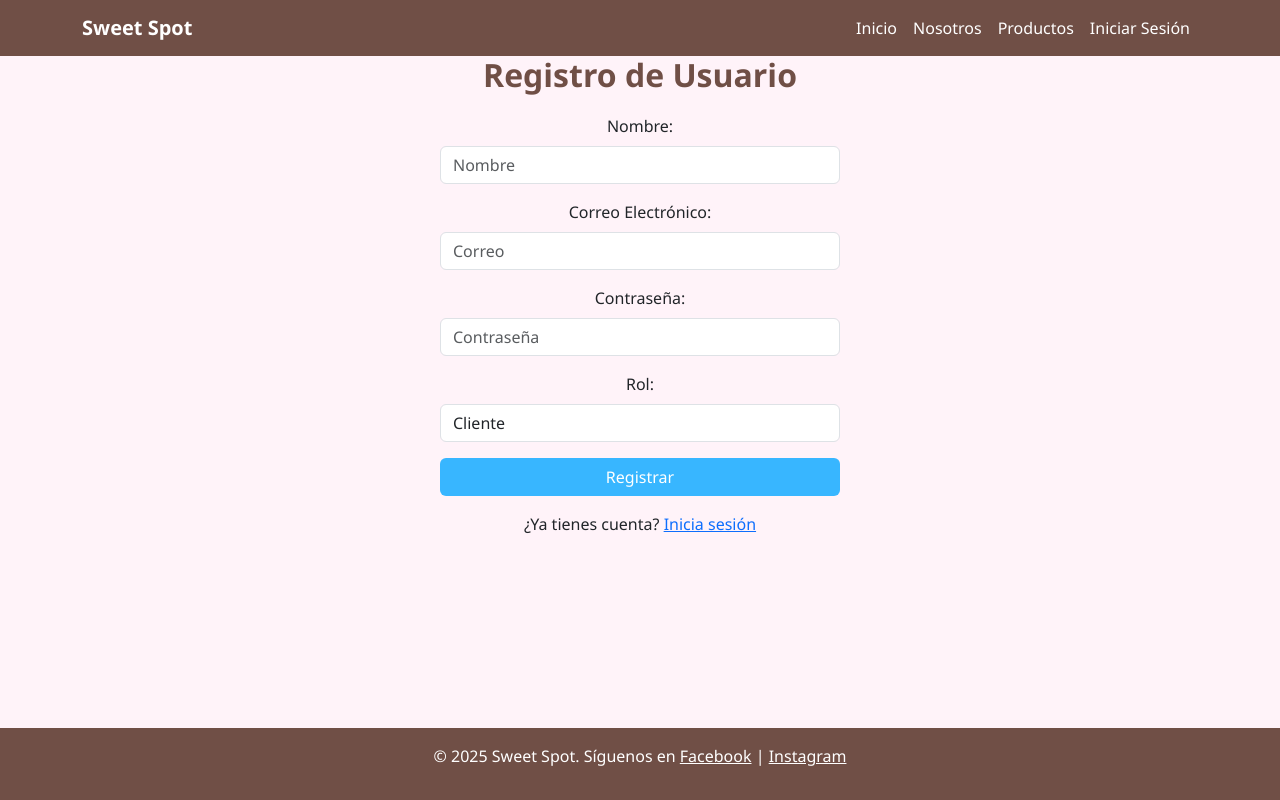
After one commit to Iamjoseph2006/mi_proyecto_flask, a Flask app: page /register in a window 1280 px wide. The commit adds this page. Run offline with Flask 3, Linux system fonts and the light colour scheme.

Commit message:
Semana 14

```diff
--- a/app.py
+++ b/app.py
@@ -1,5 +1,7 @@
 from flask import Flask, render_template, request, redirect, url_for, flash
-from inventario.inventario import Inventario  # Tu clase con SQLite
+from flask_login import LoginManager, UserMixin, login_user, logout_user, login_required, current_user
+from werkzeug.security import generate_password_hash, check_password_hash
+from inventario.inventario import Inventario
 from conexion.conexion import obtener_conexion_mysql
 import os
 import json
@@ -8,50 +10,60 @@ import csv
 app = Flask(__name__)
 app.secret_key = "mi_clave_secreta"
 
-# Crear instancia global de inventario
+# ------------------ LOGIN ------------------
+login_manager = LoginManager()
+login_manager.login_view = "login"
+login_manager.init_app(app)
+
+# ------------------ CLASE USUARIO ------------------
+class Usuario(UserMixin):
+    def __init__(self, id_usuario, nombre, mail, rol, password_hash):
+        self.id = id_usuario
+        self.nombre = nombre
+        self.mail = mail
+        self.rol = rol
+        self.password = password_hash
+
+@login_manager.user_loader
+def load_user(user_id):
+    conexion = obtener_conexion_mysql()
+    cursor = conexion.cursor(dictionary=True)
+    cursor.execute("SELECT * FROM usuarios WHERE id_usuario = %s", (user_id,))
+    row = cursor.fetchone()
+    conexion.close()
+    if row:
+        return Usuario(row["id_usuario"], row["nombre"], row["mail"], row["rol"], row["password"])
+    return None
+
+# ------------------ INVENTARIO ------------------
 inv = Inventario()
 
-# Carpeta donde estarán los archivos
 DATA_FOLDER = "datos"
 TXT_FILE = os.path.join(DATA_FOLDER, "datos.txt")
 JSON_FILE = os.path.join(DATA_FOLDER, "datos.json")
 CSV_FILE = os.path.join(DATA_FOLDER, "datos.csv")
-
-# Asegurarnos que la carpeta existe
 os.makedirs(DATA_FOLDER, exist_ok=True)
 
 # ------------------ FUNCIONES AUXILIARES ------------------
-
 def sincronizar_archivos():
-    """
-    Sincroniza todos los productos de SQLite con los archivos TXT, JSON y CSV
-    """
-    productos = inv.obtener_productos()  # Trae todos los productos de la base de datos
-
-    # TXT
+    productos = inv.obtener_productos()
     with open(TXT_FILE, "w", encoding="utf-8") as f:
         for p in productos:
             f.write(f"{p.nombre},{p.cantidad},{p.precio}\n")
-
-    # JSON
     data_json = [{"nombre": p.nombre, "cantidad": p.cantidad, "precio": p.precio} for p in productos]
     with open(JSON_FILE, "w", encoding="utf-8") as f:
         json.dump(data_json, f, indent=4)
-
-    # CSV
     with open(CSV_FILE, "w", newline="", encoding="utf-8") as f:
         writer = csv.writer(f)
         writer.writerow(["nombre", "cantidad", "precio"])
         for p in productos:
             writer.writerow([p.nombre, p.cantidad, p.precio])
 
-
 def leer_txt():
     if not os.path.exists(TXT_FILE):
         return []
     with open(TXT_FILE, "r", encoding="utf-8") as f:
         lines = [line.strip().split(",") for line in f.readlines()]
-        # Convertir cantidad y precio a números
         return [{"nombre": l[0], "cantidad": int(l[1]), "precio": float(l[2])} for l in lines]
 
 def leer_json():
@@ -70,7 +82,6 @@ def leer_csv():
         reader = csv.DictReader(f)
         productos = []
         for row in reader:
-            # Convertimos cantidad y precio a números
             productos.append({
                 "nombre": row.get("nombre", ""),
                 "cantidad": int(row.get("cantidad", 0)),
@@ -78,8 +89,7 @@ def leer_csv():
             })
         return productos
 
-# ------------------ RUTAS ------------------
-
+# ------------------ RUTAS PÁGINAS ------------------
 @app.route("/")
 def index():
     return render_template("index.html")
@@ -88,19 +98,15 @@ def index():
 def about():
     return render_template("about.html")
 
-# Página de productos con SQLite y sincronización
+# ------------------ PRODUCTOS ------------------
 @app.route("/productos", methods=["GET", "POST"])
 def productos():
     if request.method == "POST" and "add" in request.form:
         nombre = request.form["nombre"]
         cantidad = int(request.form["cantidad"])
         precio = float(request.form["precio"])
-
-        # Guardar en SQLite
         inv.agregar_producto(nombre, cantidad, precio)
-        # Sincronizar archivos con todos los productos
         sincronizar_archivos()
-
         flash("✅ Producto añadido con éxito", "success")
         return redirect(url_for("productos"))
 
@@ -114,7 +120,7 @@ def productos():
 @app.route("/eliminar/<int:id_producto>")
 def eliminar(id_producto):
     inv.eliminar_producto(id_producto)
-    sincronizar_archivos()  # Mantener archivos actualizados
+    sincronizar_archivos()
     flash("🗑️ Producto eliminado", "danger")
     return redirect(url_for("productos"))
 
@@ -136,8 +142,7 @@ def editar(id_producto):
         return redirect(url_for("productos"))
     return render_template("editar.html", producto=producto)
 
-# ------------------ NUEVAS RUTAS PARA ARCHIVOS ------------------
-
+# ------------------ ARCHIVOS ------------------
 @app.route("/productos_txt")
 def productos_txt():
     productos = leer_txt()
@@ -153,7 +158,68 @@ def productos_csv():
     productos = leer_csv()
     return render_template("productos_csv.html", productos=productos)
 
+# --- LOGIN / REGISTER ajustado a tu tabla ---
+@app.route("/register", methods=["GET", "POST"])
+def register():
+    if request.method == "POST":
+        nombre = request.form["nombre"]
+        mail = request.form["mail"]
+        rol = request.form.get("rol", "cliente")
+        password = request.form["password"]
+        password_hash = generate_password_hash(password)  # Guardamos hash en "password"
 
+        conexion = obtener_conexion_mysql()
+        cursor = conexion.cursor()
+        try:
+            cursor.execute(
+                "INSERT INTO usuarios (nombre, mail, password, rol) VALUES (%s,%s,%s,%s)",
+                (nombre, mail, password_hash, rol)
+            )
+            conexion.commit()
+            flash("✅ Usuario registrado con éxito", "success")
+            return redirect(url_for("login"))
+        except Exception as e:
+            flash(f"❌ Error al registrar usuario: {e}", "danger")
+        finally:
+            conexion.close()
+    return render_template("register.html")
+
+
+@app.route("/login", methods=["GET", "POST"])
+def login():
+    if request.method == "POST":
+        mail = request.form["mail"]
+        password = request.form["password"]
+        conexion = obtener_conexion_mysql()
+        cursor = conexion.cursor(dictionary=True)
+        cursor.execute("SELECT * FROM usuarios WHERE mail=%s", (mail,))
+        row = cursor.fetchone()
+        conexion.close()
+
+        if row and row["password"] and check_password_hash(row["password"], password):
+            usuario = Usuario(row["id_usuario"], row["nombre"], row["mail"], row["rol"], row["password"])
+            login_user(usuario)
+            flash("✅ Sesión Iniciada", "success")
+            return redirect(url_for("dashboard"))
+        else:
+            flash("❌ Correo o Contraseña Incorrectos", "danger")
+    return render_template("login.html")
+
+@app.route("/logout")
+@login_required
+def logout():
+    logout_user()
+    flash("✅ Sesión Cerrada", "success")
+    return redirect(url_for("index"))
+
+
+# ------------------ RUTA PROTEGIDA ------------------
+@app.route("/dashboard")
+@login_required
+def dashboard():
+    return render_template("dashboard.html", nombre=current_user.nombre, rol=current_user.rol)
+
+# ------------------ TEST DB ------------------
 @app.route("/test_db")
 def test_db():
     conexion = obtener_conexion_mysql()
@@ -165,6 +231,5 @@ def test_db():
 
 # ------------------ EJECUTAR APP ------------------
 if __name__ == "__main__":
-    # Sincronizar archivos al iniciar la app
     sincronizar_archivos()
     app.run(debug=True)
--- a/requirements.txt
+++ b/requirements.txt
@@ -1,2 +1,4 @@
+mysql-connector-python
 Flask
 gunicorn
+Flask-Login
--- a/templates/base.html
+++ b/templates/base.html
@@ -25,6 +25,16 @@
         <li class="nav-item"><a class="nav-link" href="/">Inicio</a></li>
         <li class="nav-item"><a class="nav-link" href="/about">Nosotros</a></li>
         <li class="nav-item"><a class="nav-link" href="/productos">Productos</a></li>
+
+        {% if current_user.is_authenticated %}
+        <!-- MOSTRAR CUANDO EL USUARIO ESTÁ LOGUEADO -->
+        <li class="nav-item">
+            <a class="nav-link" href="{{ url_for('logout') }}">Cerrar Sesión</a>
+        </li>
+        {% else %}
+        <!-- MOSTRAR CUANDO EL USUARIO NO ESTÁ LOGUEADO -->
+        <li class="nav-item"><a class="nav-link" href="{{ url_for('login') }}">Iniciar Sesión</a></li>
+        {% endif %}
     </ul>
 </div>
 
--- /dev/null
+++ b/templates/register.html
@@ -0,0 +1,31 @@
+{% extends "base.html" %}
+
+{% block content %}
+<section id="register" class="container mb-5 text-center">
+    <h2 class="section-title">Registro de Usuario</h2>
+    <form method="POST" class="mx-auto contacto-form" style="max-width:400px;">
+        <div class="mb-3">
+            <label for="nombre" class="form-label">Nombre:</label>
+            <input type="text" name="nombre" class="form-control" placeholder="Nombre" required>
+        </div>
+        <div class="mb-3">
+            <label for="mail" class="form-label">Correo Electrónico:</label>
+            <input type="email" name="mail" class="form-control" placeholder="Correo" required>
+        </div>
+        <div class="mb-3">
+            <label for="password" class="form-label">Contraseña:</label>
+            <input type="password" name="password" class="form-control" placeholder="Contraseña" required>
+        </div>
+        <div class="mb-3">
+            <label for="rol" class="form-label">Rol:</label>
+            <select name="rol" class="form-control" required>
+                <option value="cliente">Cliente</option>
+                <option value="empleado">Empleado</option>
+                <option value="admin">Administrador</option>
+            </select>
+        </div>
+        <button type="submit" class="btn btn-outline-acento w-100">Registrar</button>
+    </form>
+    <p class="mt-3">¿Ya tienes cuenta? <a href="{{ url_for('login') }}">Inicia sesión</a></p>
+</section>
+{% endblock %}
```
Also changed, not shown: models.py (added, +38 -0 lines), templates/dashboard.html (added, +14 -0 lines), templates/login.html (added, +33 -0 lines). Lines whose indentation alone changed are shown as unchanged.
